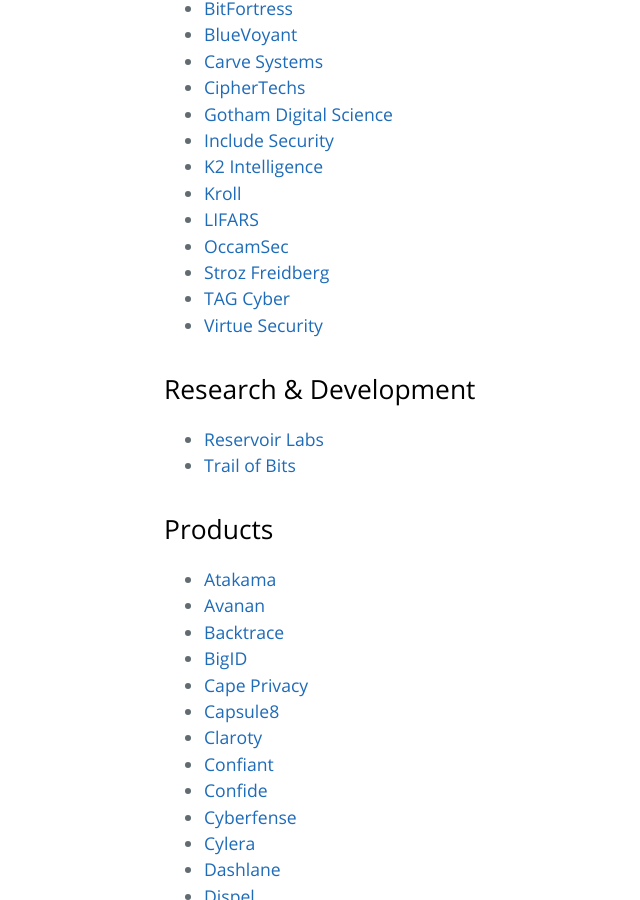
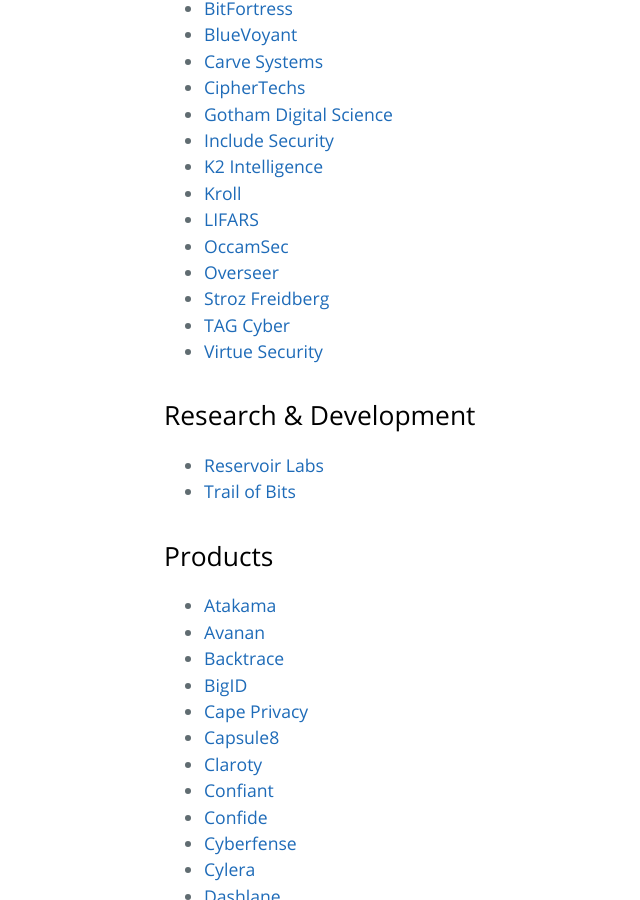
Before and after one commit to trailofbits/nyc-infosec, a Jekyll site: the page built from companies.md, in a window 1280 px wide and 900 px high, scrolled down 448 px. Shown: the whole window, without its empty margins (60-700 px from the left). Built offline with Jekyll 4.4.1, drawn with Linux system fonts in a browser that asks for light colours; our own code applies the rules of GitHub Pages for plain Markdown files.

Commit message:
Update companies.md

```diff
--- a/companies.md
+++ b/companies.md
@@ -18,6 +18,7 @@
 * [Kroll](http://www.kroll.com/en-us)
 * [LIFARS](https://lifars.com/)
 * [OccamSec](http://www.occamsec.com)
+* [Overseer](https://www.ovrsr.com/)
 * [Stroz Freidberg](https://www.strozfriedberg.com/)
 * [TAG Cyber](https://www.tag-cyber.com/)
 * [Virtue Security](https://www.virtuesecurity.com/)
```
